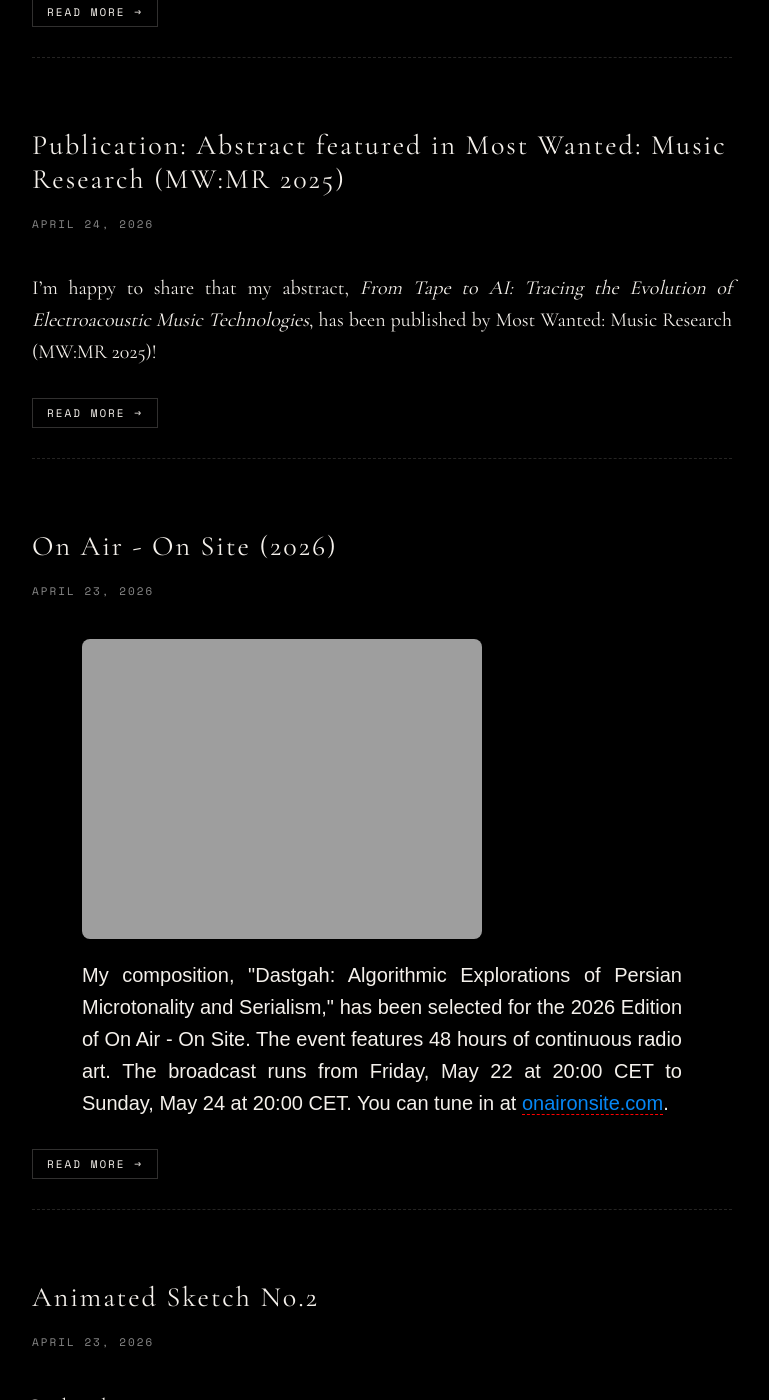
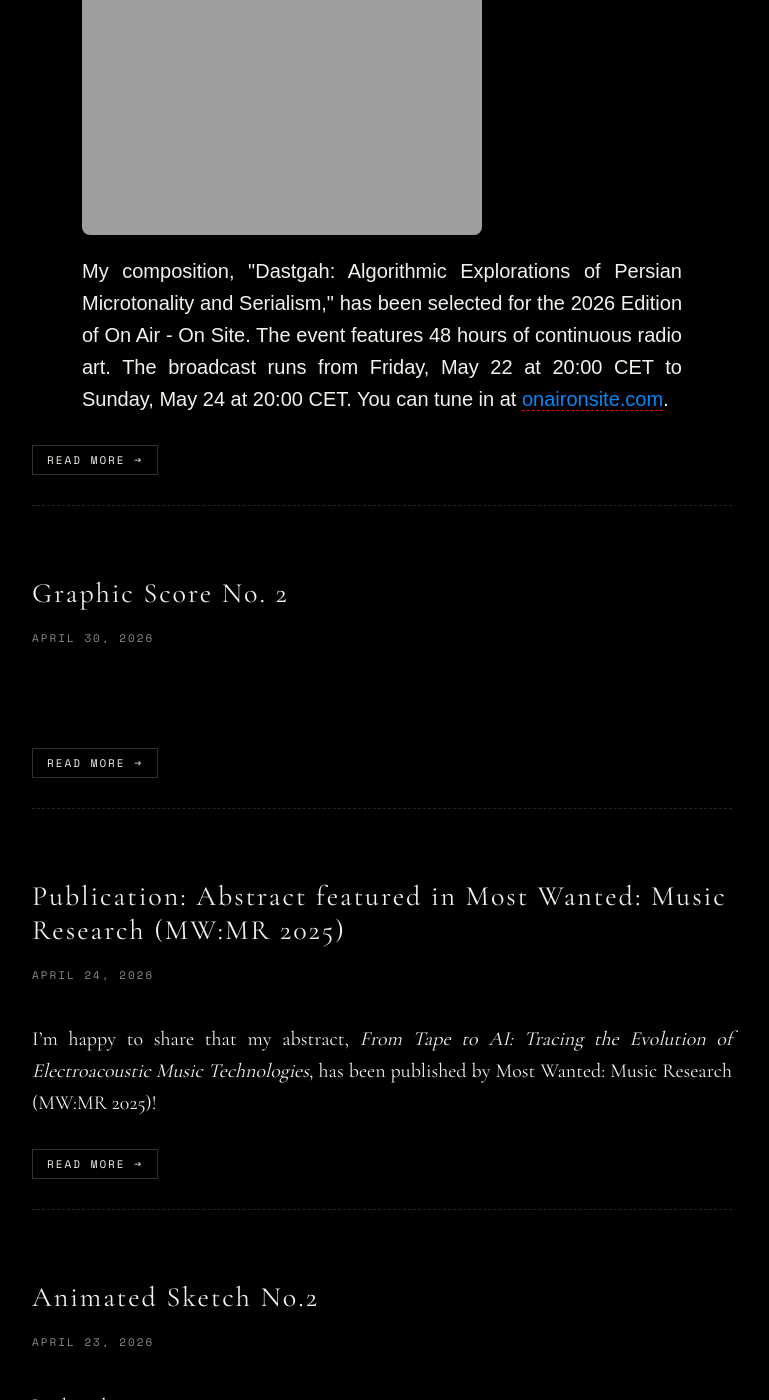
Before and after one commit to alib65/blog, a Jekyll site: the page built from index.html, in a window 1280 px wide and 1400 px high, scrolled down 525 px. Shown: the whole window, without its empty margins (258-1027 px from the left). Built offline with Jekyll 4.4.1, drawn with Linux system fonts in a browser that asks for light colours; some of the changed text lies outside the part shown.

Commit message:
Update post date to May 1, 2026

```diff
--- a/_posts/2026-05-01-On-Air-On-Site.md
+++ b/_posts/2026-05-01-On-Air-On-Site.md
@@ -1,7 +1,7 @@
 ---
 layout: default
 title: "On Air - On Site (2026)"
-date: 2026-04-23
+date: 2026-05-01
 ---
 
 <div class="announcement-post" style="max-width: 600px; margin: 0 auto; font-family: sans-serif; line-height: 1.6;">
```
